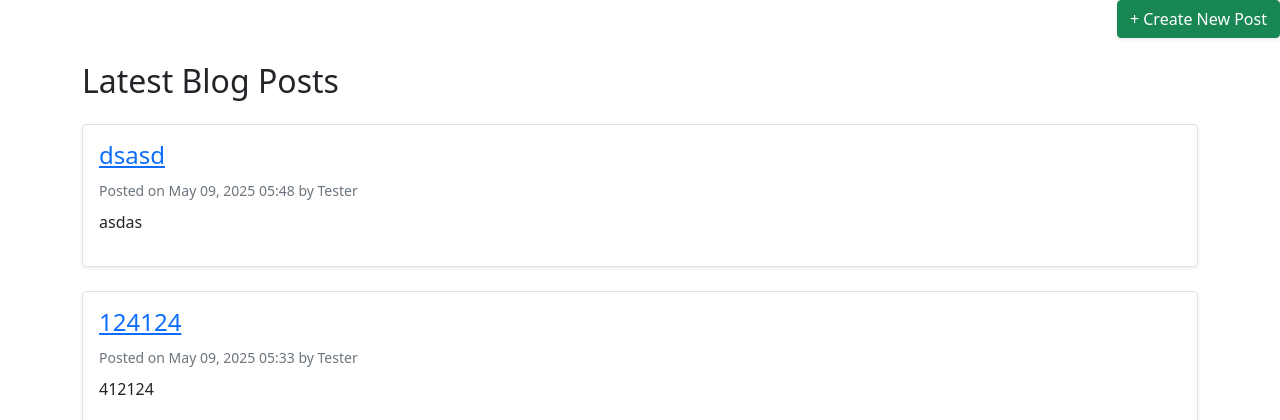
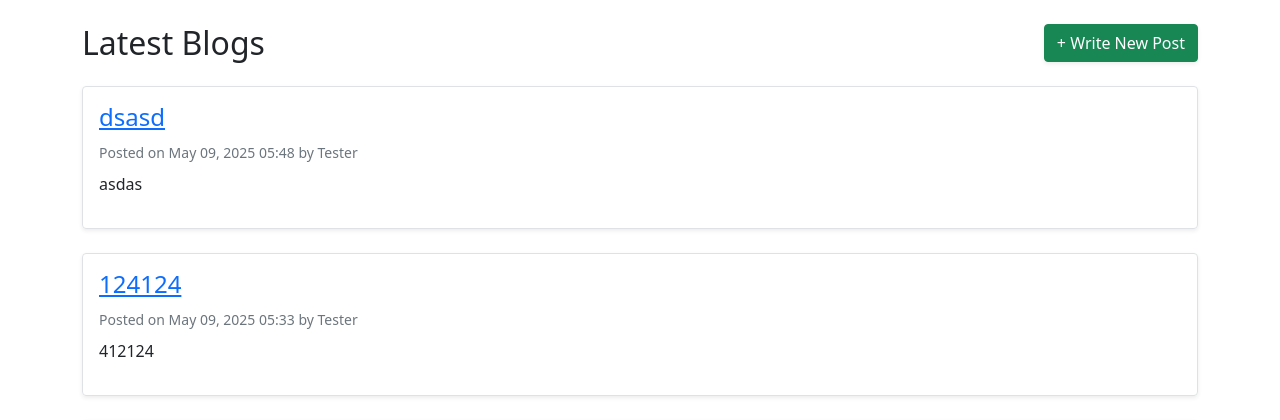
Before and after one commit to a-298/django_website, a Django app: page /blog/latest_posts/ in a window 1280 px wide. Shown: the part 56-476 px from the top of the page. Run offline with Django 5.2, Linux system fonts and the light colour scheme; a user stored in the database is signed in; data comes from the database, SQL or seed files in the repository; both versions use the stored data as it was after the commit.

Commit message:
Placed "Write New Post" button at the same level as the title. DW-29

```diff
--- a/blog/templates/latest_posts.html
+++ b/blog/templates/latest_posts.html
@@ -3,15 +3,18 @@
 {% block title %} Latest Posts {% endblock %}
 
 {% block content %}
+
+
+
+<div class="container mt-4">
   {% if user.is_authenticated %}
-  <div class="d-flex justify-content-end mb-3">
+  <div class="d-flex justify-content-between align-items-center mb-4">
+    <h2 class="mb-0">Latest Blogs</h2>
     <a href="{% url 'blog:create_posts' %}" class="btn btn-success shadow-sm">
-      + Create New Post
+      + Write New Post
     </a>
   </div>
   {% endif %}
-  <div class="container mt-4">
-    <h2 class="mb-4">Latest Blog Posts</h2>
   {% for post in posts %}
   <div class="mb-4 p-3 border rounded shadow-sm">
     <h4><a href="{% url 'blog:specific_posts' post.id %}">{{ post.title }}</a></h4>
@@ -22,9 +25,11 @@
   <p>No posts yet!</p>
   {% endfor %}
 </div>
+
+
+
 <nav aria-label="Page navigation">
   <ul class="pagination justify-content-center">
-
     {% if posts.has_previous %}
     <li class="page-item">
       <a class="page-link" href="?page=1" aria-label="First">
@@ -37,7 +42,6 @@
       </a>
     </li>
     {% endif %}
-
     {% for num in posts.paginator.page_range %}
     {% if posts.number == num %}
     <li class="page-item active">
@@ -49,7 +53,6 @@
     </li>
     {% endif %}
     {% endfor %}
-
     {% if posts.has_next %}
     <li class="page-item">
       <a class="page-link" href="?page={{ posts.next_page_number }}" aria-label="Next">
@@ -62,8 +65,6 @@
       </a>
     </li>
     {% endif %}
-
   </ul>
 </nav>
-
 {% endblock %}
--- a/blog/templates/specific_posts.html
+++ b/blog/templates/specific_posts.html
@@ -31,7 +31,6 @@
           </div>
         </div>
       </article>
-      {# Publish form - only shows for author on unpublished posts #}
       {% if request.user.is_authenticated and user.username == post.author and not post.is_posted %}
       <div class="card border-warning mt-3">
         <div class="card-body">
--- a/blog/views.py
+++ b/blog/views.py
@@ -1,8 +1,6 @@
-from django.contrib.auth.decorators import login_required
 from django.http import Http404
 from django.shortcuts import render, get_object_or_404, redirect
 from django.views.decorators.http import require_http_methods
-
 from .forms import PostForm
 from .models import Post
 from django.contrib import messages
@@ -37,16 +35,13 @@ def create_posts_view(request):
 
 def latest_posts_view(request):
     if request.user.is_authenticated:
-        # Show published posts + user's own drafts
         posts = Post.objects.filter(
             Q(is_posted=True) |
             Q(author=request.user, is_posted=False)
-        ).distinct().order_by('-date')
+        ).distinct().order_by("-date")
     else:
-        # Show only published posts
-        posts = Post.objects.filter(is_posted=True).order_by('-date')
+        posts = Post.objects.filter(is_posted=True).order_by("-date")
     paginator = Paginator(posts, 5)
-
     page = request.GET.get("page")
     try:
         posts = paginator.page(page)
@@ -54,19 +49,17 @@ def latest_posts_view(request):
         posts = paginator.page(1)
     except EmptyPage:
         posts = paginator.page(paginator.num_pages)
-
     return render(request, "latest_posts.html", {"posts": posts})
 
 
 @require_http_methods(["GET", "POST"])
 def specific_posts_view(request, post_id):
     post = get_object_or_404(Post, id=post_id)
-    if request.method == 'POST':
+    if request.method == "POST":
         if str(request.user) == post.author and not post.is_posted:
             post.is_posted = True
             post.save()
-            return redirect('blog:specific_posts', post_id=post.id)
-
+            return redirect("blog:specific_posts", post_id=post.id)
     if not post.is_posted:
         if not request.user.is_authenticated or str(request.user) != post.author:
             raise Http404("Post not found")
@@ -77,12 +70,11 @@ def edit_posts_view(request, post_id):
     post = get_object_or_404(Post, id=post_id)
     if str(request.user) != post.author:
         return redirect("blog:specific_posts", post_id=post.id)
-    if request.method == 'POST':
+    if request.method == "POST":
         form = PostForm(request.POST, instance=post)
         if form.is_valid():
             form.save()
-            return redirect('blog:specific_posts', post_id=post_id)
+            return redirect("blog:specific_posts", post_id=post_id)
     else:
         form = PostForm(instance=post)
-
-    return render(request, 'edit_posts.html', {'form': form})
+    return render(request, "edit_posts.html", {"form": form})
```
Also changed, not shown: db.sqlite3. Lines whose indentation alone changed are shown as unchanged.
